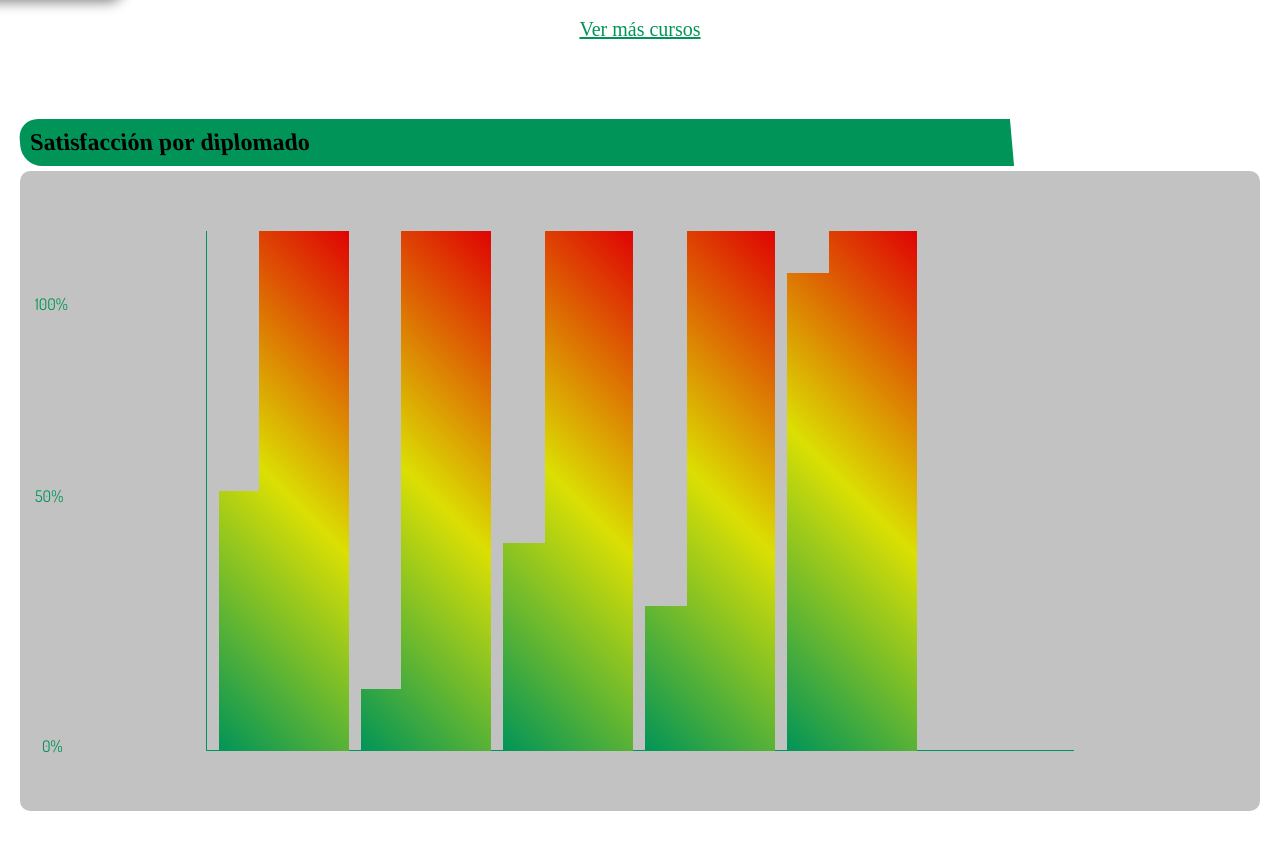
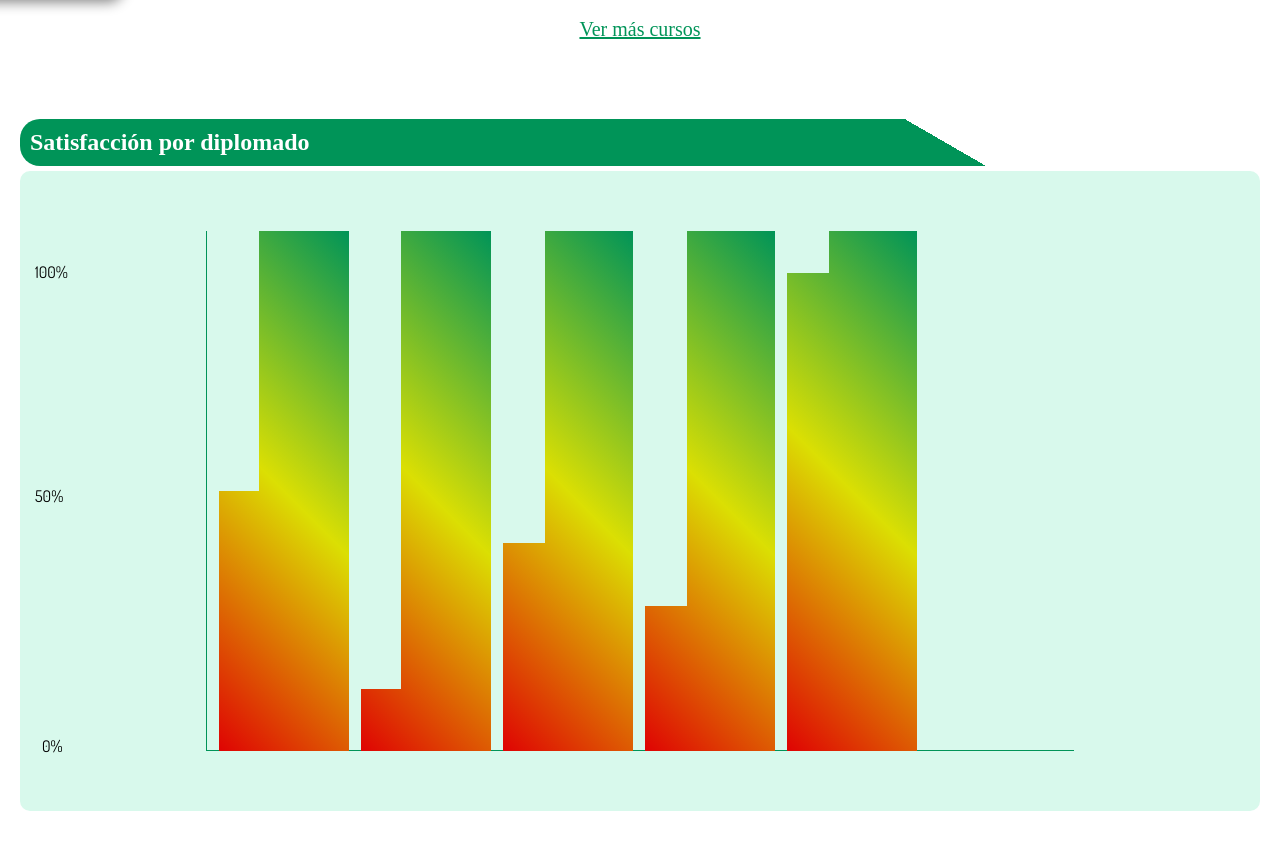
Before and after one commit to CrisCaBeRi/Semillas_emociones_Y_tareas, a plain HTML site: page index.html in a window 1280 px wide. Shown: the part 2167-3016 px from the top of the page. Drawn offline with Linux system fonts and the light colour scheme.

Commit message:
agregue correccion de colores

```diff
--- a/styles/styles.css
+++ b/styles/styles.css
@@ -458,14 +458,12 @@
 .satisfaction__container--title h2{
   width: 80%;
   padding: 10px;
+  border-radius: 15px;
   border-top-left-radius: 20px;
   border-bottom-left-radius: 20px;
-  -webkit-transform: skew(15deg);
-  -moz-transform: skew(15deg);
-  -ms-transform: skew(15deg);
-  -o-transform: skew(15deg);
-  transform: skew(5deg);
-  background-color: #009458;
+  border-bottom-right-radius: 20px;
+  background: linear-gradient(30deg, #009458 90%, transparent 20%);
+  color: white;
 }
 
 
@@ -489,10 +487,10 @@
 
 .satisfaction__container--cien{
   position: absolute;
-  top: 20%;
+  top: 15%;
   left: 15px;
   font-family: 'Dosis', sans-serif;
-  color: #009458;
+  color: black;
 }
 
 
@@ -513,7 +511,7 @@
   top: 50%;
   left: 15px;
   font-family: 'Dosis', sans-serif;
-  color: #009458;
+  color: black;
 }
 
 
@@ -534,7 +532,7 @@
   top: 89%;
   left: 22px;
   font-family: 'Dosis', sans-serif;
-  color: #009458;
+  color: black;
 }
 
 
@@ -546,7 +544,7 @@
   align-items: center;
   margin-top: 5px;
   border-radius: 10px;
-  background-color: #C2C2C2;
+  background-color: #d8f9ec;
 }
 
 
@@ -564,7 +562,7 @@
   width: 15%;
   height: 65vh;
   margin-left: 12px;
-  background: linear-gradient(45deg, #009458, #DBDF03, #DF0303);
+  background: linear-gradient(45deg, #DF0303, #DBDF03, #009458);
   position: relative;
 }
 
@@ -573,7 +571,7 @@
   width: 12%;
   padding: 20px;
   height: 65vh;
-  background-color: #C2C2C2;
+  background-color: #d8f9ec;
   position: relative;
 }
 
@@ -594,7 +592,7 @@
   width: 15%;
   height: 65vh;
   margin-left: 12px;
-  background: linear-gradient(45deg, #009458, #DBDF03, #DF0303);
+  background: linear-gradient(45deg, #DF0303, #DBDF03, #009458);
   position: relative;
 }
 
@@ -603,7 +601,7 @@
   width: 12%;
   padding: 20px;
   height: 65vh;
-  background-color: #C2C2C2;
+  background-color: #d8f9ec;
   position: relative;
 }
 
@@ -624,7 +622,7 @@
   width: 15%;
   height: 65vh;
   margin-left: 12px;
-  background: linear-gradient(45deg, #009458, #DBDF03, #DF0303);
+  background: linear-gradient(45deg, #DF0303, #DBDF03, #009458);
   position: relative;
 }
 
@@ -633,7 +631,7 @@
   width: 14%;
   padding: 21px;
   height: 65vh;
-  background-color: #C2C2C2;
+  background-color: #d8f9ec;
   position: relative;
 }
 
@@ -654,7 +652,7 @@
   width: 15%;
   height: 65vh;
   margin-left: 12px;
-  background: linear-gradient(45deg, #009458, #DBDF03, #DF0303);
+  background: linear-gradient(45deg, #DF0303, #DBDF03, #009458);
   position: relative;
 }
 
@@ -663,7 +661,7 @@
   width: 14%;
   padding: 21px;
   height: 65vh;
-  background-color: #C2C2C2;
+  background-color: #d8f9ec;
   position: relative;
 }
 
@@ -684,7 +682,7 @@
   width: 15%;
   height: 65vh;
   margin-left: 12px;
-  background: linear-gradient(45deg, #009458, #DBDF03, #DF0303);
+  background: linear-gradient(45deg, #DF0303, #DBDF03, #009458);
   position: relative;
 }
 
@@ -693,7 +691,7 @@
   width: 14%;
   padding: 21px;
   height: 65vh;
-  background-color: #C2C2C2;
+  background-color: #d8f9ec;
   position: relative;
 }
 
```
